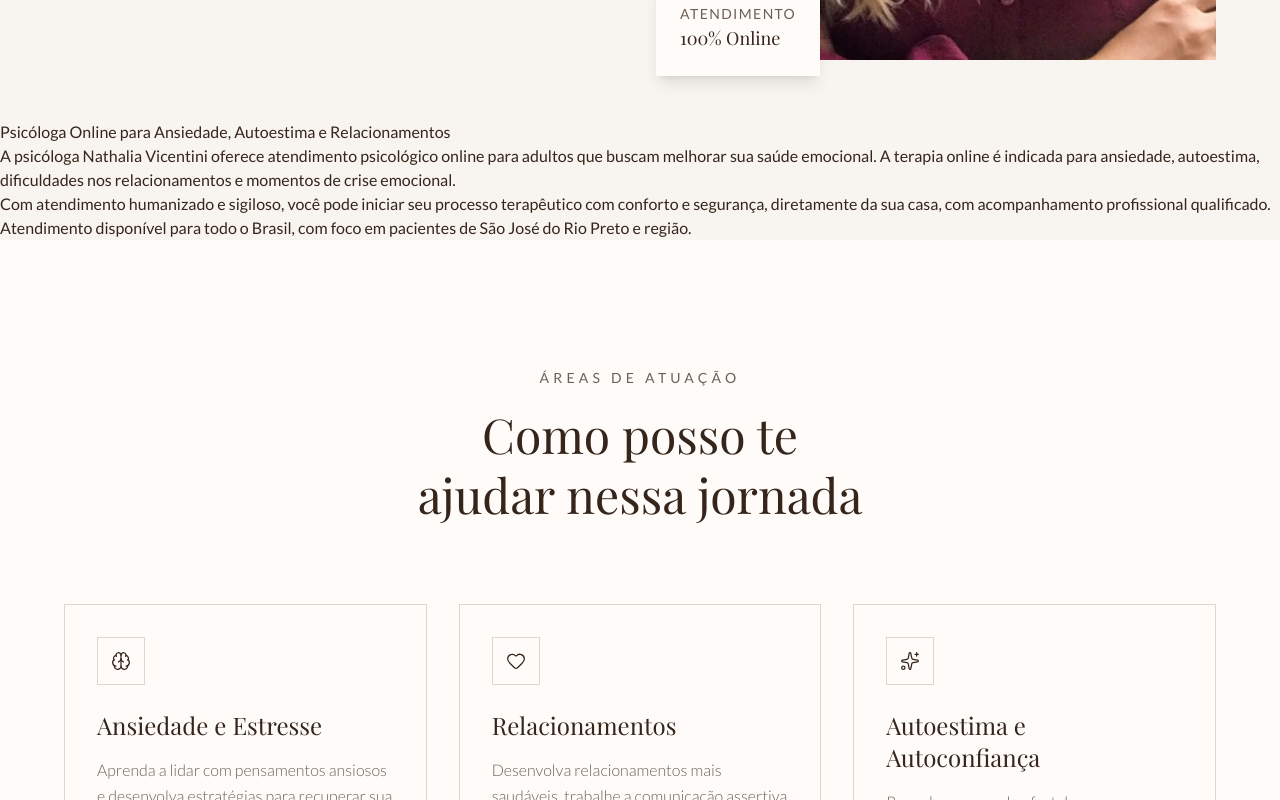
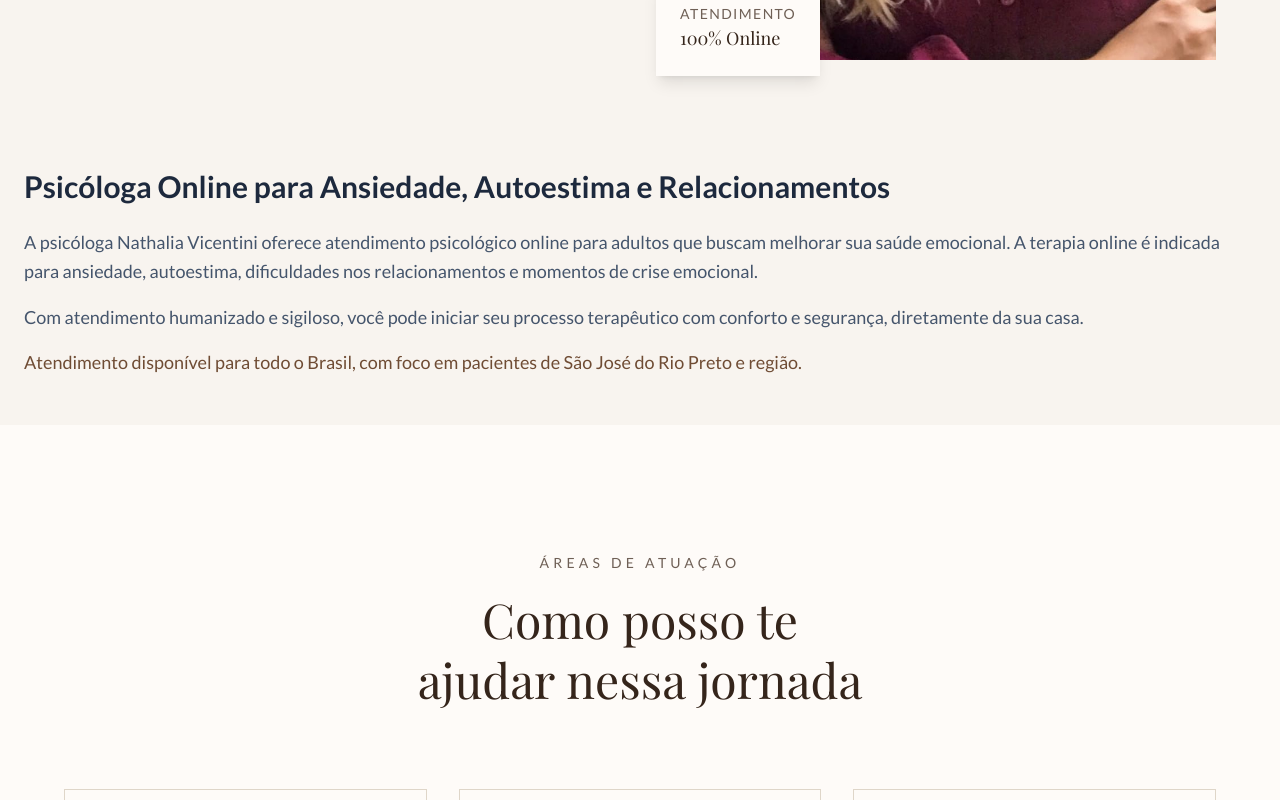
Before and after one commit to joohncastro-gif/NATHALIAVICENTINI, a Next.js app: page / in a window 1280 px wide. Shown: the part 680-1480 px from the top of the page. Built offline with nearby package versions, Linux system fonts and the light colour scheme; a web font is replaced by a local one.

Commit message:
feat: enhance SEO section with improved layout and internal links

```diff
--- a/app/page.tsx
+++ b/app/page.tsx
@@ -9,6 +9,7 @@ import { BlogPreview } from "@/components/blog-preview"
 import { CTASection } from "@/components/cta-section"
 import { Footer } from "@/components/footer"
 import { StructuredData } from "@/components/structured-data"
+import Link from "next/link" // Importação importante!
 
 export default function Home() {
   return (
@@ -17,65 +18,66 @@ export default function Home() {
       <Header />
 
       <main>
-
-        {/* 🔥 H1 PRINCIPAL (OBRIGATÓRIO PRA SEO) */}
-        <section style={{ display: 'none' }}>
+        {/* H1 Oculto para SEO - Perfeito */}
+        <section className="hidden" aria-hidden="true">
           <h1>Psicóloga Online Nathalia Vicentini - Terapia para Ansiedade, Autoestima e Relacionamentos</h1>
         </section>
 
         <Hero />
 
-        {/* 🔥 TEXTO SEO (Google AMA ISSO) */}
-        <section>
-          <h2>Psicóloga Online para Ansiedade, Autoestima e Relacionamentos</h2>
-
+        {/* Seção SEO 1 - Com espaçamento e estilo */}
+        <section className="max-w-7xl mx-auto px-6 py-12 text-center md:text-left">
+          <h2 className="text-3xl font-bold text-slate-800 mb-6">Psicóloga Online para Ansiedade, Autoestima e Relacionamentos</h2>
+          <div className="space-y-4 text-slate-600 text-lg leading-relaxed">
             <p>
               A psicóloga Nathalia Vicentini oferece atendimento psicológico online para adultos que buscam melhorar sua saúde emocional.
               A terapia online é indicada para ansiedade, autoestima, dificuldades nos relacionamentos e momentos de crise emocional.
             </p>
-
             <p>
-            Com atendimento humanizado e sigiloso, você pode iniciar seu processo terapêutico com conforto e segurança,
-            diretamente da sua casa, com acompanhamento profissional qualificado.
+              Com atendimento humanizado e sigiloso, você pode iniciar seu processo terapêutico com conforto e segurança, diretamente da sua casa.
             </p>
-
-          <p>
+            <p className="font-medium text-primary">
               Atendimento disponível para todo o Brasil, com foco em pacientes de São José do Rio Preto e região.
             </p>
+          </div>
         </section>
 
         <Services />
         <About />
 
-        {/* 🔥 MAIS CONTEÚDO SEO */}
-        <section>
-          <h2>Como funciona a terapia online?</h2>
-
+        {/* Seção SEO 2 - Estilizada */}
+        <section className="bg-slate-50 py-16">
+          <div className="max-w-7xl mx-auto px-6">
+            <h2 className="text-3xl font-bold text-slate-800 mb-6 text-center">Como funciona a terapia online?</h2>
+            <div className="grid md:grid-cols-2 gap-8 text-slate-600">
               <p>
                 A terapia online funciona por meio de videochamadas seguras, seguindo todas as diretrizes do Conselho Federal de Psicologia.
                 O atendimento é tão eficaz quanto o presencial e permite maior flexibilidade de horários.
               </p>
-
               <p>
                 Durante as sessões, são trabalhadas questões emocionais como ansiedade, insegurança, autoestima e conflitos nos relacionamentos.
               </p>
+            </div>
+          </div>
         </section>
 
         <Testimonials />
         <HowItWorks />
         <FAQ />
 
-        {/* 🔥 LINK INTERNO (SEO FORTE) */}
-        <section>
-          <p>
+        {/* Links Internos com Link do Next.js */}
+        <section className="py-12 text-center border-t">
+          <p className="text-lg text-slate-700">
             Saiba mais sobre o atendimento acessando nossa página de{" "}
-            <a href="/psicologa-online">psicóloga online</a> e descubra como iniciar seu processo terapêutico.
+            <Link href="/psicologa-online" className="text-primary font-bold hover:underline">
+              psicóloga online
+            </Link>{" "}
+            e descubra como iniciar seu processo terapêutico.
           </p>
         </section>
 
         <BlogPreview />
         <CTASection />
-
       </main>
 
       <Footer />
```
Lines whose indentation alone changed are shown as unchanged.
